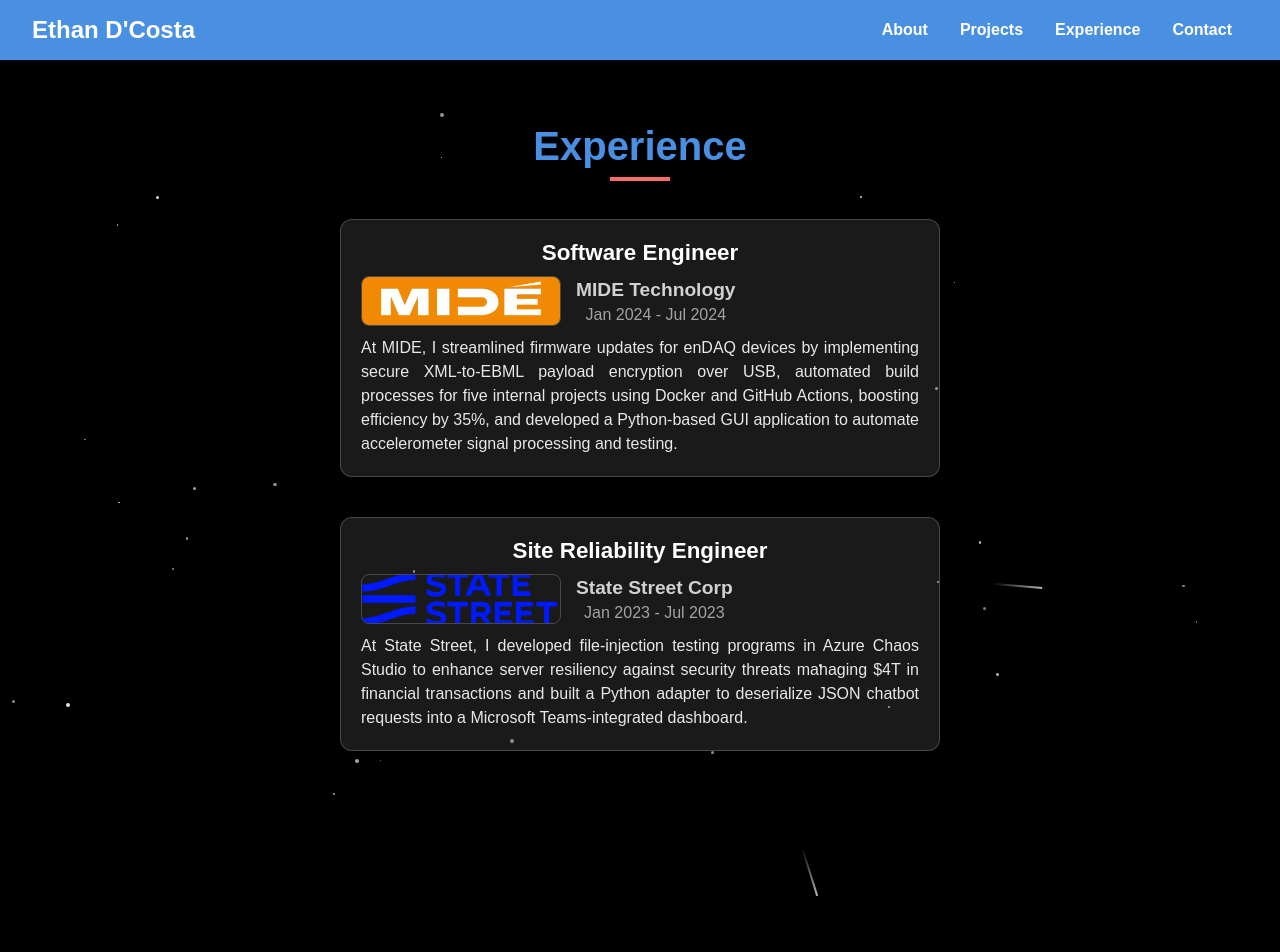
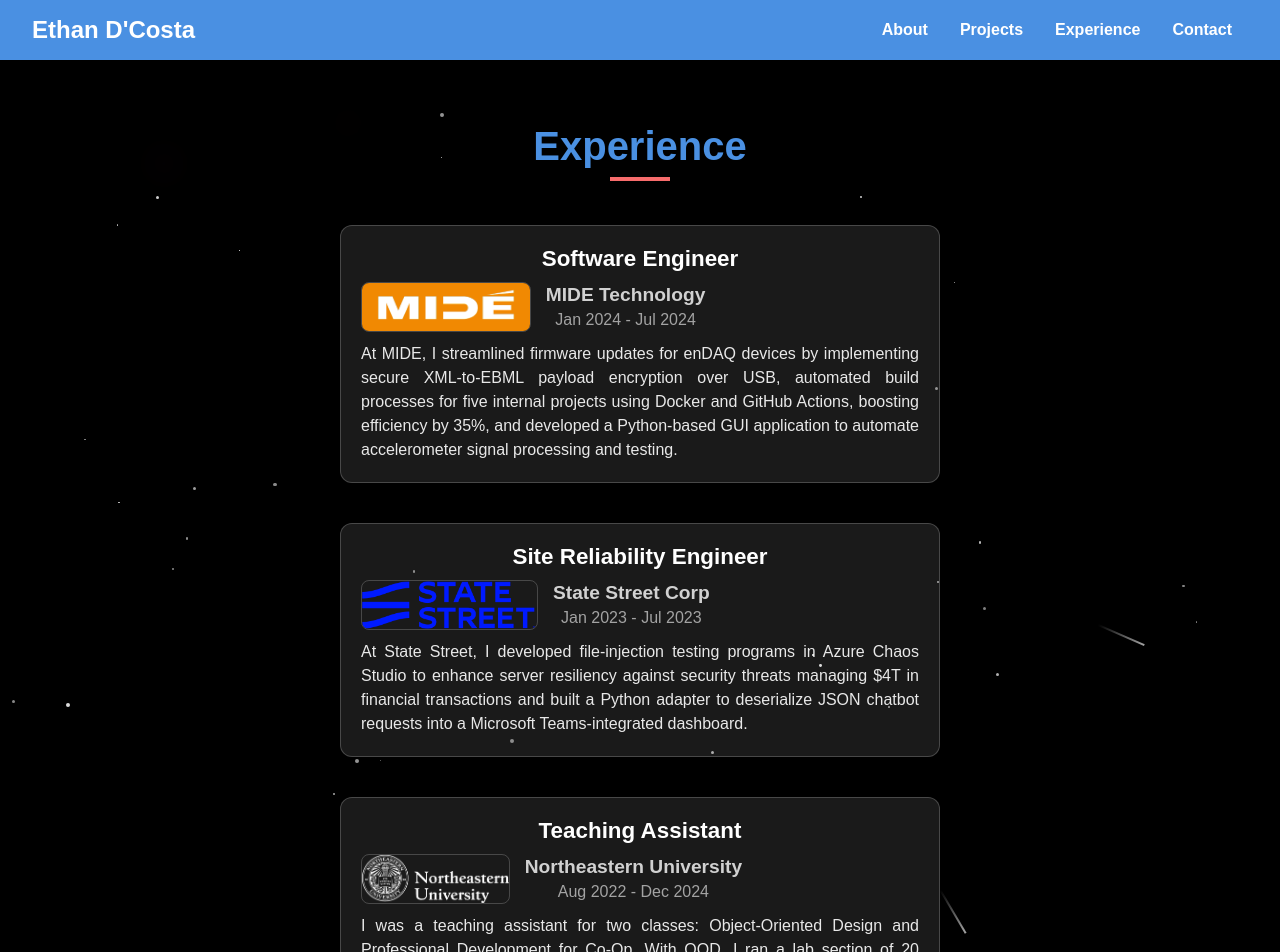
Before and after one commit to ethandcosta/website, a React (Create React App) app: page /experience in a window 1280 px wide. Shown: the top 952 px of the page. Before the commit the page ends 829 px from the top, so only its background shows below. Built offline with nearby package versions, Linux system fonts and the light colour scheme.

Commit message:
added section for northeastern

```diff
--- a/src/Experience.css
+++ b/src/Experience.css
@@ -4,7 +4,7 @@
   flex-direction: column; /* Stack cards vertically on mobile */
   justify-content: center; /* Center vertically */
   align-items: center; /* Center horizontally */
-  height: 70vh; /* Full viewport height */
+  min-height: 70vh; /* Full viewport height */
   background-color: transparent;
 }
 
@@ -27,9 +27,9 @@
 
 /* Company Logo Styling */
 .company-logo {
-  width: 200px; /* Adjust logo size */
-  height: 50px; /* Ensure square aspect ratio */
-  object-fit: cover; /* Maintain aspect ratio of logo */
+  max-width: 200px; /* Adjust logo size */
+  max-height: 50px; /* Ensure square aspect ratio */
+  object-fit: contain; /* Maintain aspect ratio of logo */
   border-radius: 8px; /* Optional rounded corners for logos */
   border: 1px solid rgba(255, 255, 255, 0.2); /* Optional border */
 }
--- a/src/components/Experience.js
+++ b/src/components/Experience.js
@@ -2,6 +2,7 @@
 import "../Experience.css"
 import mideLogo from "../imgs/mide.png"
 import stateStreetLogo from "../imgs/state_street.png"
+import northeasternLogo from "../imgs/northeastern.png"
 
 const ExperienceCard = ({ position, company, img, dates, description }) => {
   return (
@@ -42,6 +43,13 @@
       dates = "Jan 2023 - Jul 2023"
       description = "At State Street, I developed file-injection testing programs in Azure Chaos Studio to enhance server resiliency against security threats managing $4T in financial transactions and built a Python adapter to deserialize JSON chatbot requests into a Microsoft Teams-integrated dashboard."
       />
+      <ExperienceCard
+      position= "Teaching Assistant"
+      company = "Northeastern University"
+      img= {northeasternLogo}
+      dates = "Aug 2022 - Dec 2024"
+      description = "I was a teaching assistant for two classes: Object-Oriented Design and Professional Development for Co-Op. With OOD, I ran a lab section of 20 students where I reviewed design patterns and philosophies like SOLID principles. In the co-op class, I taught students how to sharpen their resumes, deliver strong interviews, and effectively use their network to get jobs."
+      />
       </div>
     </section>
   );
```
Also changed, not shown: src/imgs/northeastern.png (added).
